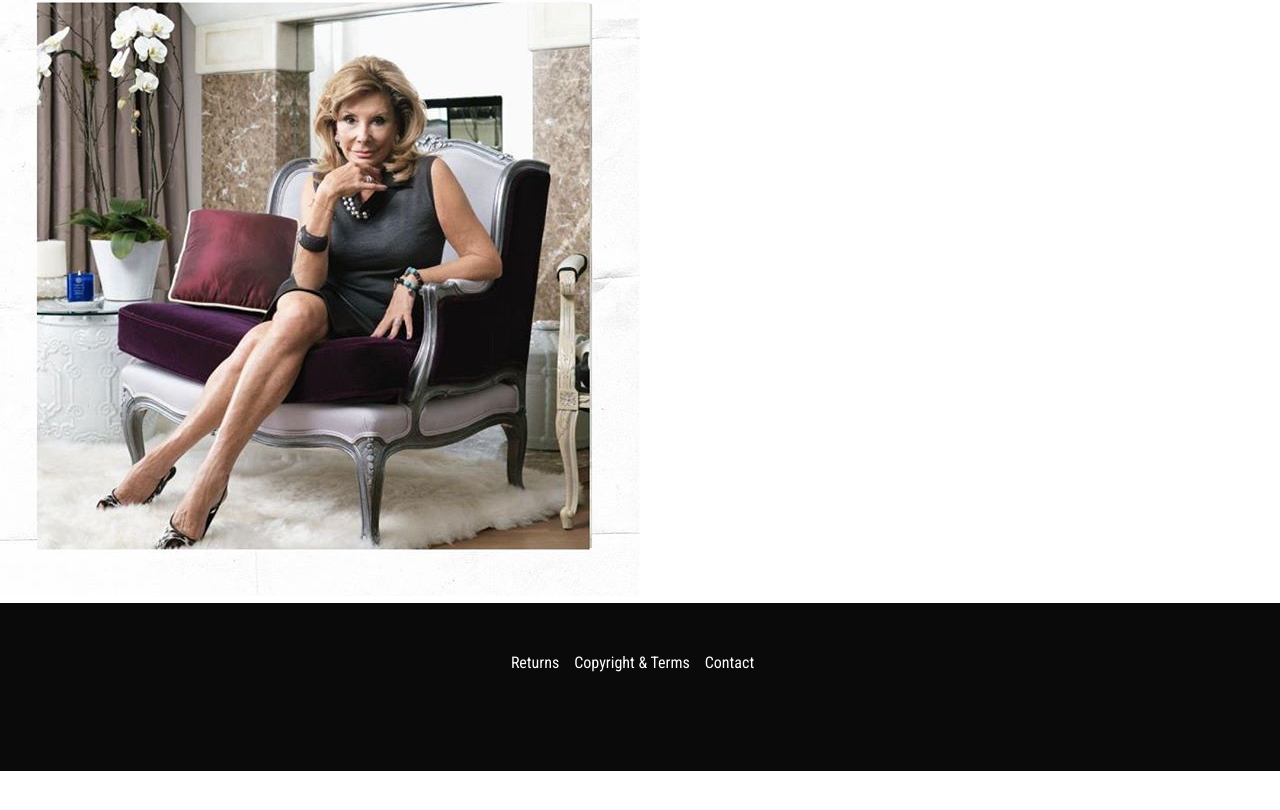
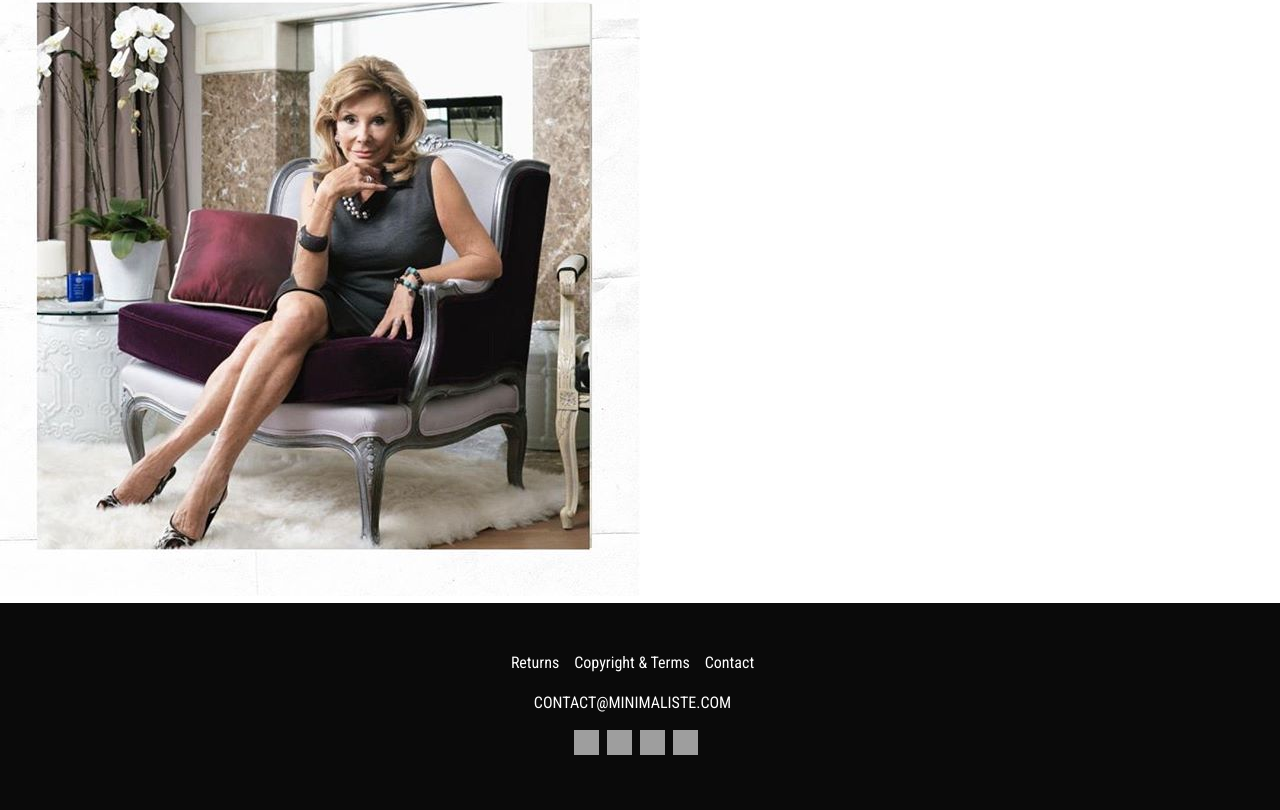
Before and after one commit to tenthyoung/Minimaliste, a React (Create React App) app in the folder client/: page / in a window 1280 px wide. Shown: the part 1690-2500 px from the top of the page. Before the commit the page ends 2461 px from the top, so only its background shows below. Built offline with nearby package versions, Linux system fonts and the light colour scheme; grey boxes are pictures that could not be loaded.

Commit message:
Added social media components to footer

```diff
--- a/client/src/components/Footer/Footer.js
+++ b/client/src/components/Footer/Footer.js
@@ -1,5 +1,6 @@
 import React from "react";
 import { Link } from "react-router-dom";
+import Social from "./SocialMedia"
 import style from "./Footer.module.css";
 
 const Footer = () => {
@@ -7,10 +8,45 @@ const Footer = () => {
     <footer className="footer has-background-black">
       <div className="content has-text-centered">
         <p>
-            <Link to="/" className={style.text}>Returns</Link>
-            <Link to="/" className={style.text}>Copyright & Terms</Link>
-            <Link to="/" className={style.text}>Contact</Link>
+          <Link to="/" className={style.text}>
+            Returns
+          </Link>
+          <Link to="/" className={style.text}>
+            Copyright & Terms
+          </Link>
+          <Link to="/" className={style.text}>
+            Contact
+          </Link>
         </p>
+        <a
+          className={style.text}
+          href="mailto:contact@minimaliste.com?Subject=I%20want%20to%20buy%20everything"
+          target="_blank"
+        >
+          CONTACT@MINIMALISTE.COM
+        </a>
+        <div>
+            <Social
+                link="https://www.facebook.com/react/"
+                image="facebook.png"
+                alt="facebook-button"
+            />
+            <Social
+                link="https://twitter.com/reactjs"
+                image="twitter.png"
+                alt="twitter-button"
+            />
+            <Social
+                link="https://www.pinterest.com/potterybarn/"
+                image="pinterest.png"
+                alt="pinterest-button"
+            />
+            <Social
+                link="https://www.instagram.com/react.js/"
+                image="instagram.png"
+                alt="instagram-button"
+            />
+        </div>
       </div>
     </footer>
   );
```
Lines whose indentation alone changed are shown as unchanged.
